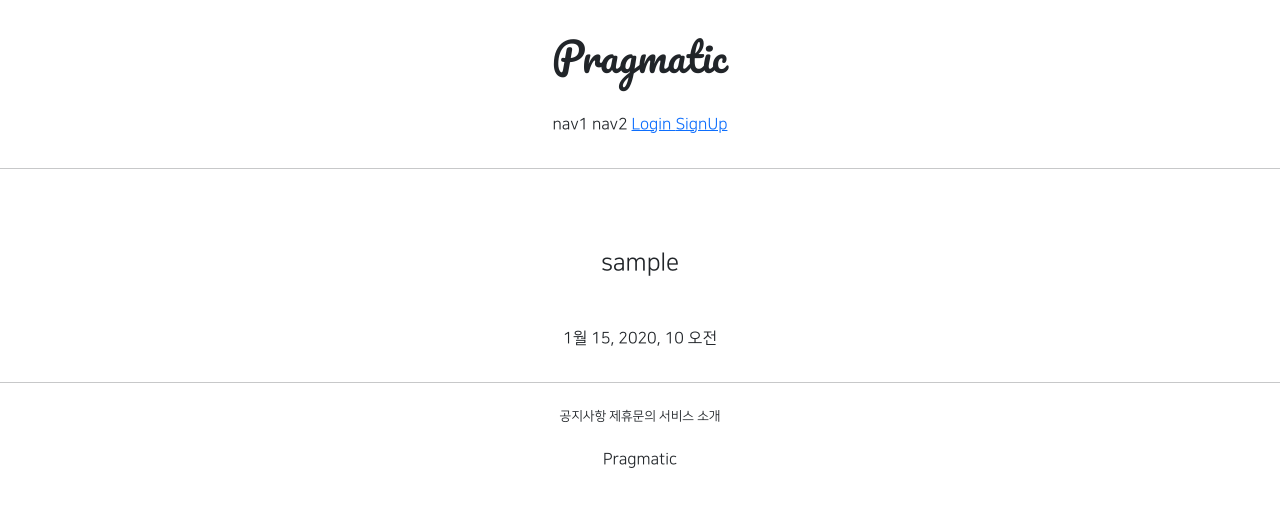
After one commit to noeul1114/gis_5ban_1, a Django app: page /accounts/detail/1 in a window 1280 px wide. The commit adds this page. Shown: the top 507 px of the page. Run offline with Django 3.2, Linux system fonts and the light colour scheme; tables that the repository leaves empty hold one stand-in row (values such as "Sample post"); parts of the project's set-up code (start-up, migrations or seed data) failed here and were passed over; some libraries are stand-ins or nearby versions.

Commit message:
7/15 5ban class commit 3

```diff
--- /dev/null
+++ b/accountapp/templates/accountapp/detail.html
@@ -0,0 +1,15 @@
+{% extends 'base.html' %}
+
+{% block content %}
+
+    <div class="text-center mw-500 m-auto">
+        <div class="m-5">
+            <h4>{{ target_user.username }}</h4>
+        </div>
+        <div>
+            {{ target_user.date_joined }}
+        </div>
+    </div>
+
+
+{% endblock %}
--- a/accountapp/urls.py
+++ b/accountapp/urls.py
@@ -1,7 +1,7 @@
 from django.contrib.auth.views import LoginView, LogoutView
 from django.urls import path
 
-from accountapp.views import hello_world, AccountCreateView
+from accountapp.views import hello_world, AccountCreateView, AccountDetailView
 
 app_name = 'accountapp'
 
@@ -12,5 +12,6 @@ urlpatterns = [
          name='login'),
     path('logout/', LogoutView.as_view(), name='logout'),
 
-    path('create/', AccountCreateView.as_view(), name='create')
+    path('create/', AccountCreateView.as_view(), name='create'),
+    path('detail/<int:pk>', AccountDetailView.as_view(), name='detail')
 ]
--- a/accountapp/views.py
+++ b/accountapp/views.py
@@ -5,7 +5,7 @@ from django.shortcuts import render
 
 # Create your views here.
 from django.urls import reverse, reverse_lazy
-from django.views.generic import CreateView
+from django.views.generic import CreateView, DetailView
 
 from accountapp.models import HelloWorld
 
@@ -31,3 +31,9 @@ class AccountCreateView(CreateView):
     form_class = UserCreationForm
     success_url = reverse_lazy('accountapp:hello_world')
     template_name = 'accountapp/create.html'
+
+
+class AccountDetailView(DetailView):
+    model = User
+    context_object_name = 'target_user'
+    template_name = 'accountapp/detail.html'
--- a/templates/head.html
+++ b/templates/head.html
@@ -20,7 +20,7 @@
         @font-face {
             font-family: 'NanumSquareR';
             src: local('NanumSquareR'),
-            url("{% static 'fonts/NanumSquareR.ttf' %}") format("opentype");
+            url("{% static 'fonts/NanumSquareR.otf' %}") format("opentype");
         }
         @font-face {
             font-family: 'NanumSquareEB';
--- a/templates/header.html
+++ b/templates/header.html
@@ -20,6 +20,11 @@
         </span>
         {% else %}
         <span>
+            <a href="{% url 'accountapp:detail' pk=user.pk %}">
+                Mypage
+            </a>
+        </span>
+        <span>
             <a href="{% url 'accountapp:logout' %}">
                 Logout
             </a>
```
